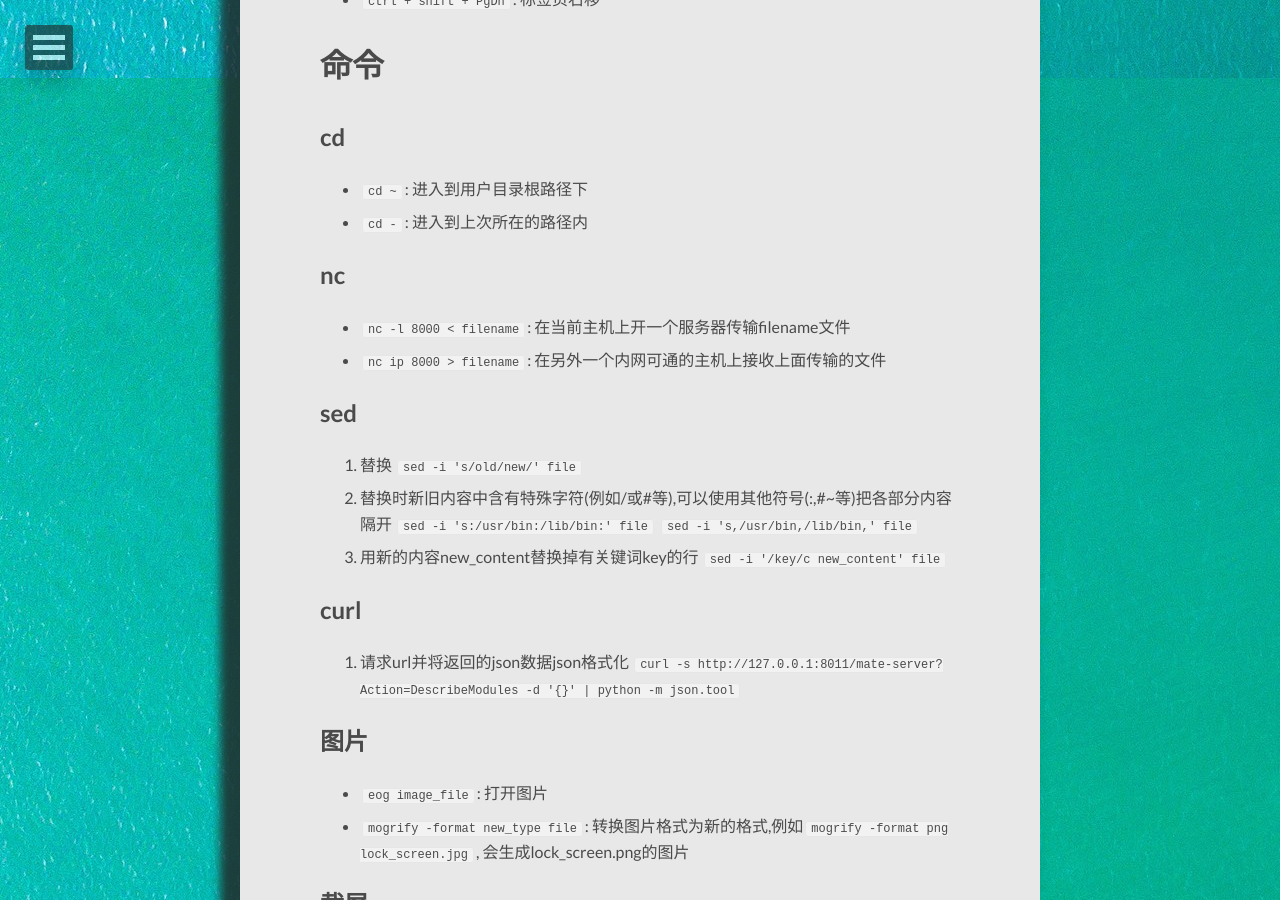
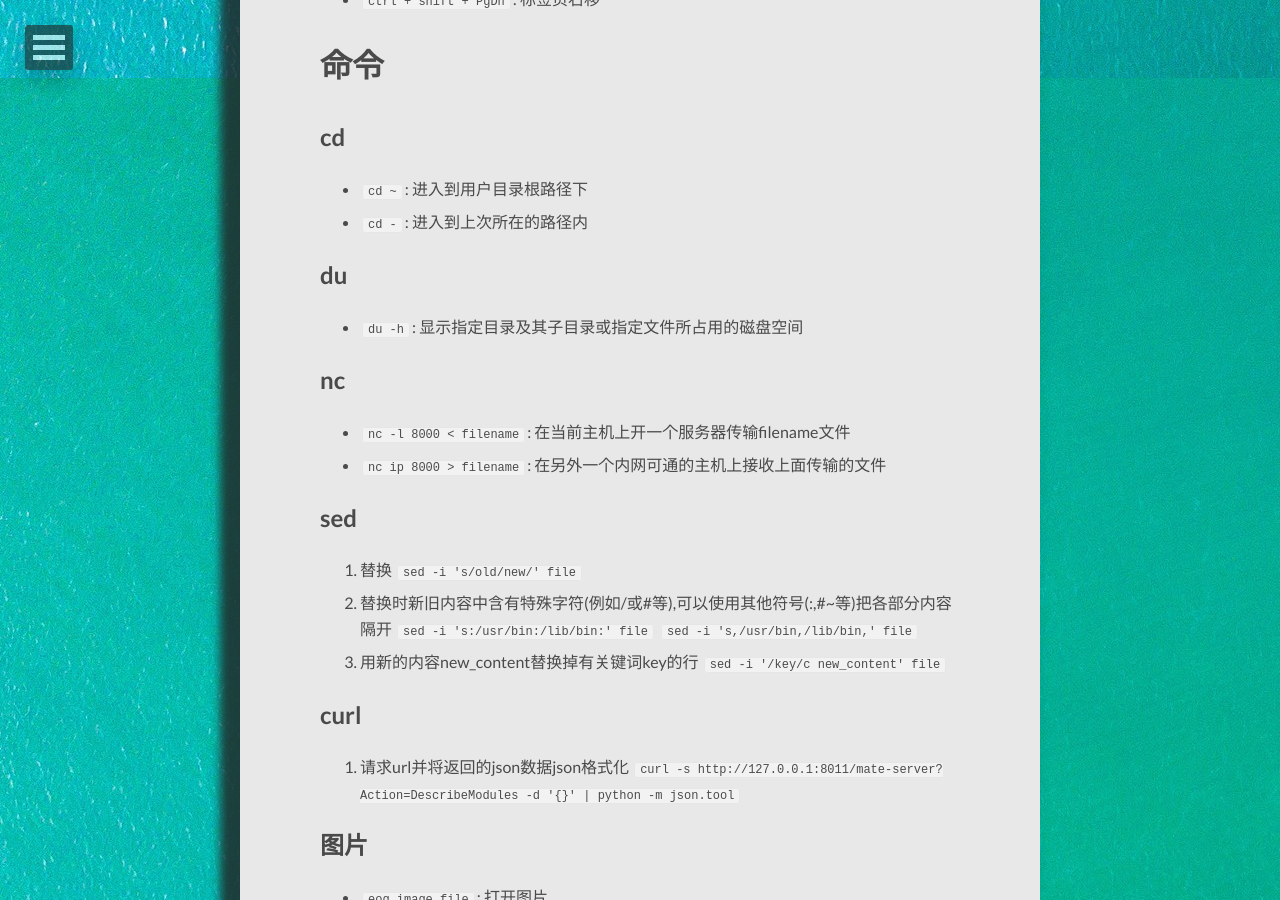
Before and after one commit to wfsly/blog, a Jekyll site: the page built from _posts/2017-09-26-Linux_Shell_Cheat_Sheet.markdown, in a window 1280 px wide and 900 px high, scrolled down 1841 px. Built offline with Jekyll 4.4.1, drawn with Linux system fonts in a browser that asks for light colours; nearby versions of some CDN libraries.

Commit message:
feat(command): add du

```diff
--- a/_posts/2017-09-26-Linux_Shell_Cheat_Sheet.markdown
+++ b/_posts/2017-09-26-Linux_Shell_Cheat_Sheet.markdown
@@ -62,6 +62,9 @@
 - `cd ~`: 进入到用户目录根路径下
 - `cd -`: 进入到上次所在的路径内
 
+## du
+- `du -h`: 显示指定目录及其子目录或指定文件所占用的磁盘空间
+
 ## nc
 - `nc -l 8000 < filename`: 在当前主机上开一个服务器传输filename文件
 - `nc ip 8000 > filename`: 在另外一个内网可通的主机上接收上面传输的文件
```
